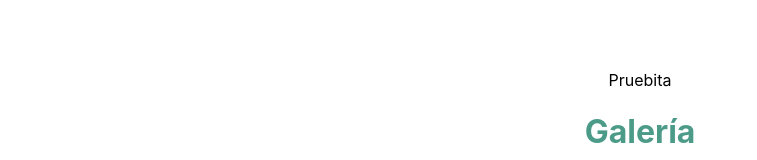
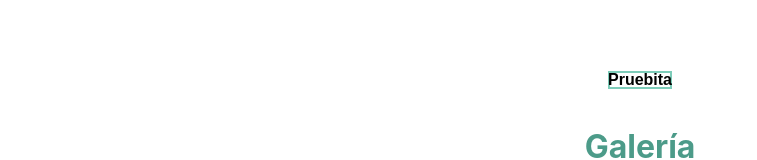
Before and after one commit to LeandroLescano/simbiosis-peluqueria, a Next.js app: page /gallery in a window 1280 px wide. Shown: the part 451-611 px from the top of the page, without its empty margins (0-757 px from the left). Built offline with nearby package versions, Linux system fonts and the light colour scheme.

Commit message:
Firebase fix

```diff
--- a/pages/_app.js
+++ b/pages/_app.js
@@ -4,6 +4,23 @@ import "../styles/media-container.scss";
 import "../styles/contact.scss";
 import "../styles/sponsors.scss";
 import "swiper/swiper.scss";
+import firebase from "firebase/app";
+
+const firebaseConfig = {
+  apiKey: "AIzaSyDWI8YagdKD0kOqQ3JKZHg2W0ajl8wFpvs",
+  authDomain: "pelusimb.firebaseapp.com",
+  projectId: "pelusimb",
+  storageBucket: "pelusimb.appspot.com",
+  messagingSenderId: "657564698556",
+  appId: "1:657564698556:web:935aa4bd54ebf57b52cdb9",
+  measurementId: "G-SC414VR160",
+};
+
+if (!firebase.apps.length) {
+  firebase.initializeApp(firebaseConfig);
+} else {
+  firebase.app(); // if already initialized, use that one
+}
 
 // This default export is required in a new `pages/_app.js` file.
 function MyApp({ Component, pageProps }) {
--- a/pages/gallery.js
+++ b/pages/gallery.js
@@ -3,36 +3,24 @@ import GalleryImgs from "react-grid-gallery";
 import Layout from "../components/layout";
 //Si lo borro acá y lo pongo en layout no funciona. Si lo borro de layout y lo vuelvo a poner acá me dice que está duplicado ?????
 import firebase from "firebase/app";
+import "firebase/auth";
 
 // For Firebase JS SDK v7.20.0 and later, measurementId is optional
-const firebaseConfig = {
-  apiKey: "AIzaSyDWI8YagdKD0kOqQ3JKZHg2W0ajl8wFpvs",
-  authDomain: "pelusimb.firebaseapp.com",
-  projectId: "pelusimb",
-  storageBucket: "pelusimb.appspot.com",
-  messagingSenderId: "657564698556",
-  appId: "1:657564698556:web:935aa4bd54ebf57b52cdb9",
-  measurementId: "G-SC414VR160",
-};
 
-firebase.initializeApp(firebaseConfig);
+// let btt = document.getElementById("pruebita");
+// btt.addEventListener("click", (e) => {
+//   e.preventDefault();
+//   logConGoogle();
+// });
 
-/*
-let btt = document.getElementById("pruebita");
-btt.addEventListener("click", (e) => {
-  e.preventDefault();
-  logConGoogle();
-});
-*/
-
-function logConGoogle() {
+const logConGoogle = () => {
   const provider = new firebase.auth.GoogleAuthProvider();
   firebase
     .auth()
     .signInWithPopup(provider)
     .then((result) => console.log("Logueo", result.user.email))
     .catch((error) => console.log(error.message));
-}
+};
 
 const IMAGES = [
   {
@@ -95,10 +83,12 @@ function Gallery() {
   return (
     <Layout title="Galería | Simbiosis">
       <main>
-        <a href="" onClick={logConGoogle}>
-          {" "}
+        <button
+          style={{ padding: 0, backgroundColor: "transparent", color: "black" }}
+          onClick={() => logConGoogle()}
+        >
           Pruebita
-        </a>
+        </button>
         <h1 className="mb-5">Galería</h1>
         <GalleryImgs images={IMAGES} enableImageSelection={false} />
       </main>
```
